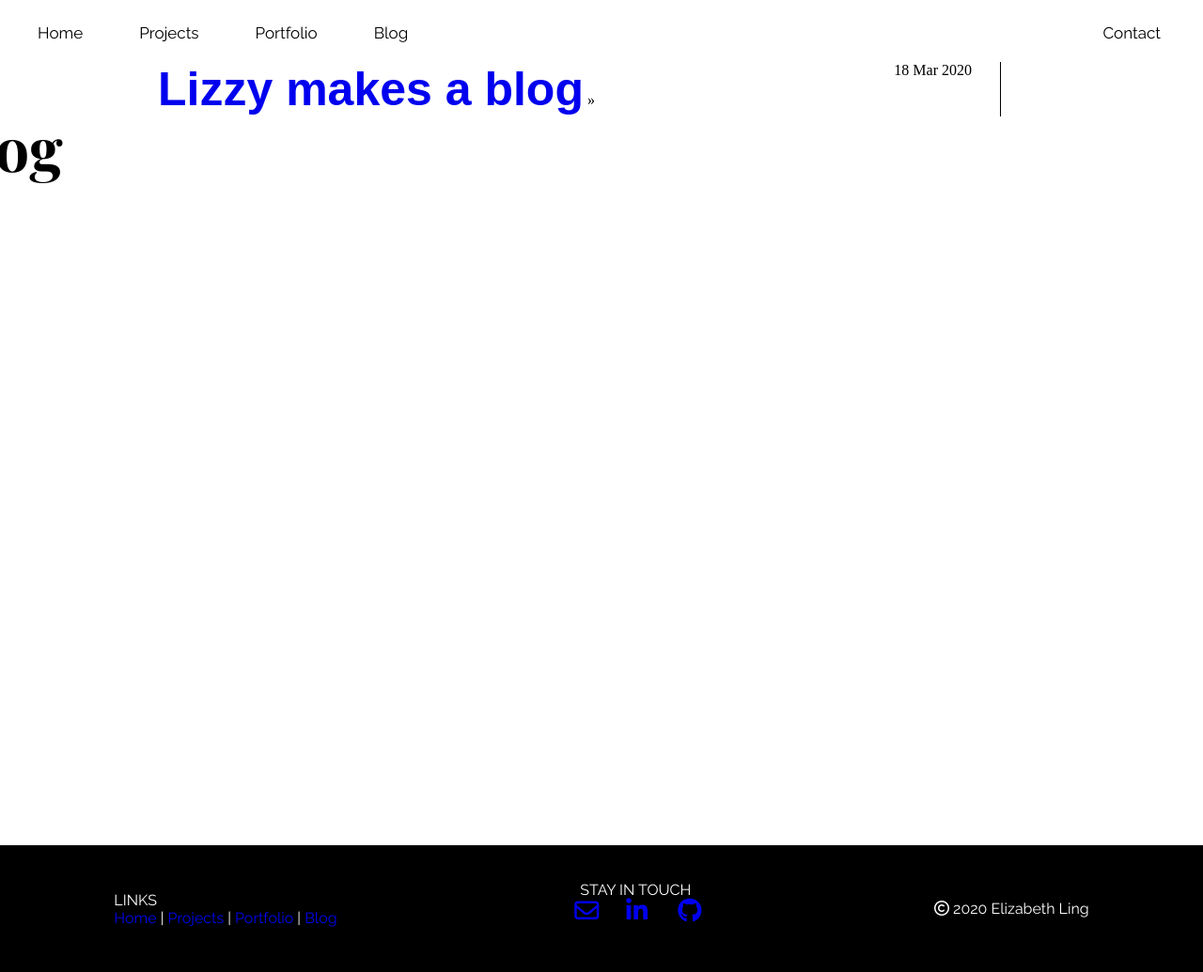
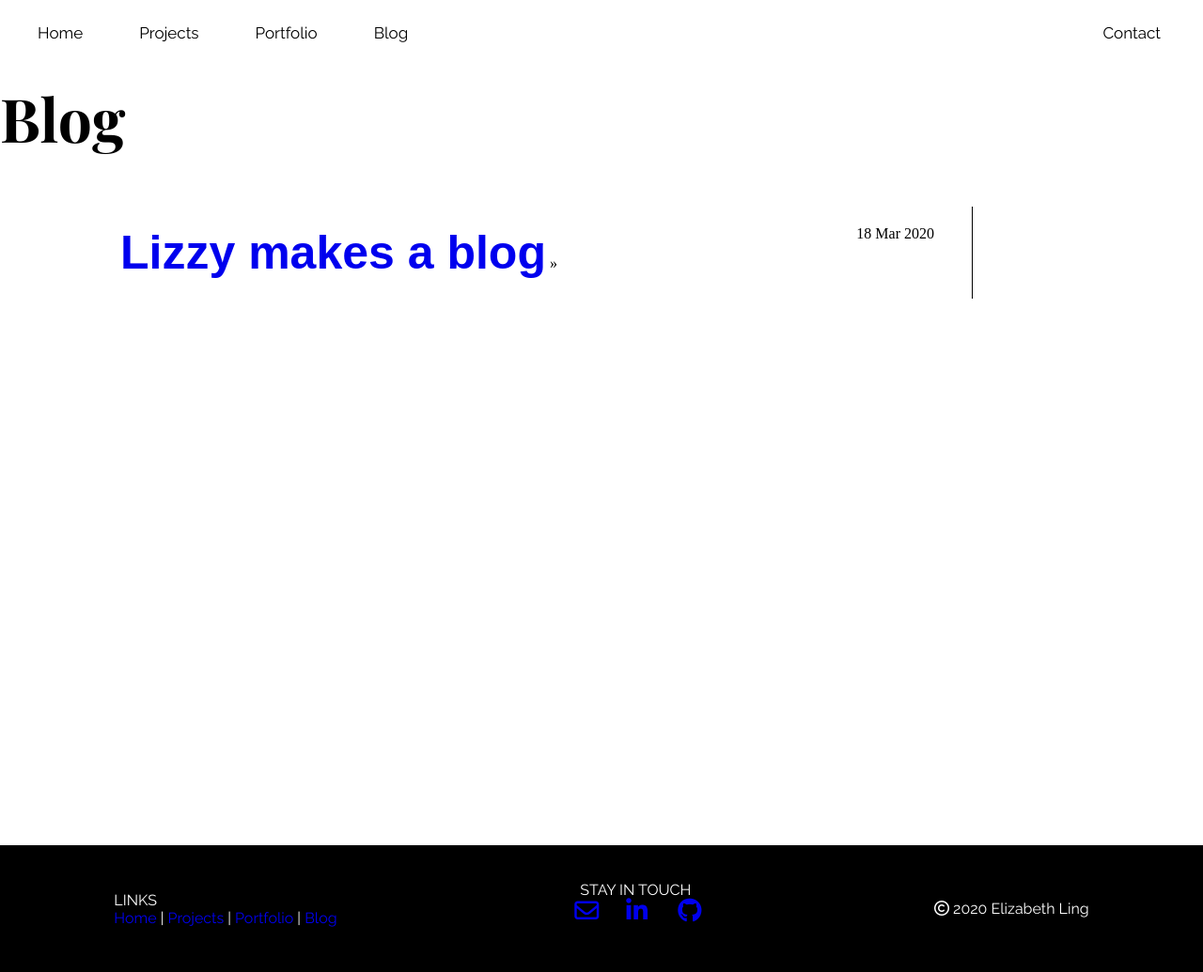
Before and after one commit to lingelizabeth/lingelizabeth.github.io, a Jekyll site: the page built from blog/index.html, in a window 1280 px wide. Shown: the whole page at 94% size. Built offline with Jekyll 4.4.1, drawn with Linux system fonts in a browser that asks for light colours; nearby versions of some CDN libraries.

Commit message:
blog header styles

```diff
--- a/_layouts/posts.html
+++ b/_layouts/posts.html
@@ -1,7 +1,8 @@
 ---
 layout: default
 ---
-<h3>{{ page.title }}</h3>
+<h3 class="blog-title">{{ page.title }}</h3>
+<p class="blog-title">A blog by Lizzy Ling</p>
 
 <p class="meta">{{ page.date | date_to_string }}</p>
 
--- a/css/main.css
+++ b/css/main.css
@@ -16,8 +16,11 @@
 	position: absolute;
 	display: flex;
 	align-items: center;
-	justify-content: center;
-	width:100%;
+	width:100vw;
+	height: 150px;
+}
+.blog-title{
+	padding-left: 10vw;
 }
 h3{
 	font-family:'Playfair Display', serif;
@@ -28,6 +31,8 @@
 	position: absolute;
 	width: 80vw;
 	border-right: black 1px solid;
+	margin: 170px 0 0 0;
+	padding: 20px 10px 20px 0px;
 }
 .post-wrapper{
 	width: 70vw;
@@ -43,3 +48,8 @@
 	font-weight: bold;
 	font-size: 50px;
 }
+a:visited
+{
+    text-decoration: none;
+    color: white;
+}
```
